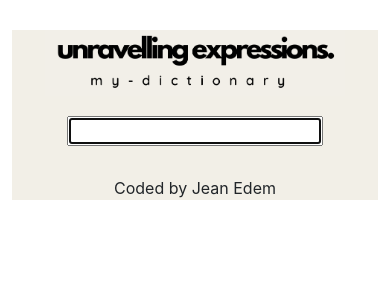
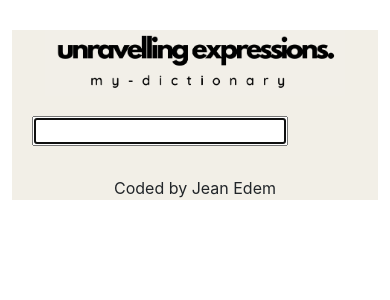
Before and after one commit to jeanlovestocode/dictionary-project, a React (Create React App) app: page / in a window 390 px wide. Shown: the top 300 px of the page. Built offline with nearby package versions, Linux system fonts and the light colour scheme.

Commit message:
created phonetics component

```diff
--- a/src/Dictionary.css
+++ b/src/Dictionary.css
@@ -1,4 +1,4 @@
 .Dictionary{
-    text-align: center;
+    /* text-align: center; */
     margin: 20px;
 }
--- a/src/WordSearch.js
+++ b/src/WordSearch.js
@@ -9,6 +9,7 @@ export default function WordSearch(props) {
     return (
       <div className="Words">
         <h2>{props.data.word}</h2>
+        <h3>/{props.data.phonetic}/</h3>
         {props.data.meanings.map(function(meaning, index){
           return (
           <div key={index}>
```
